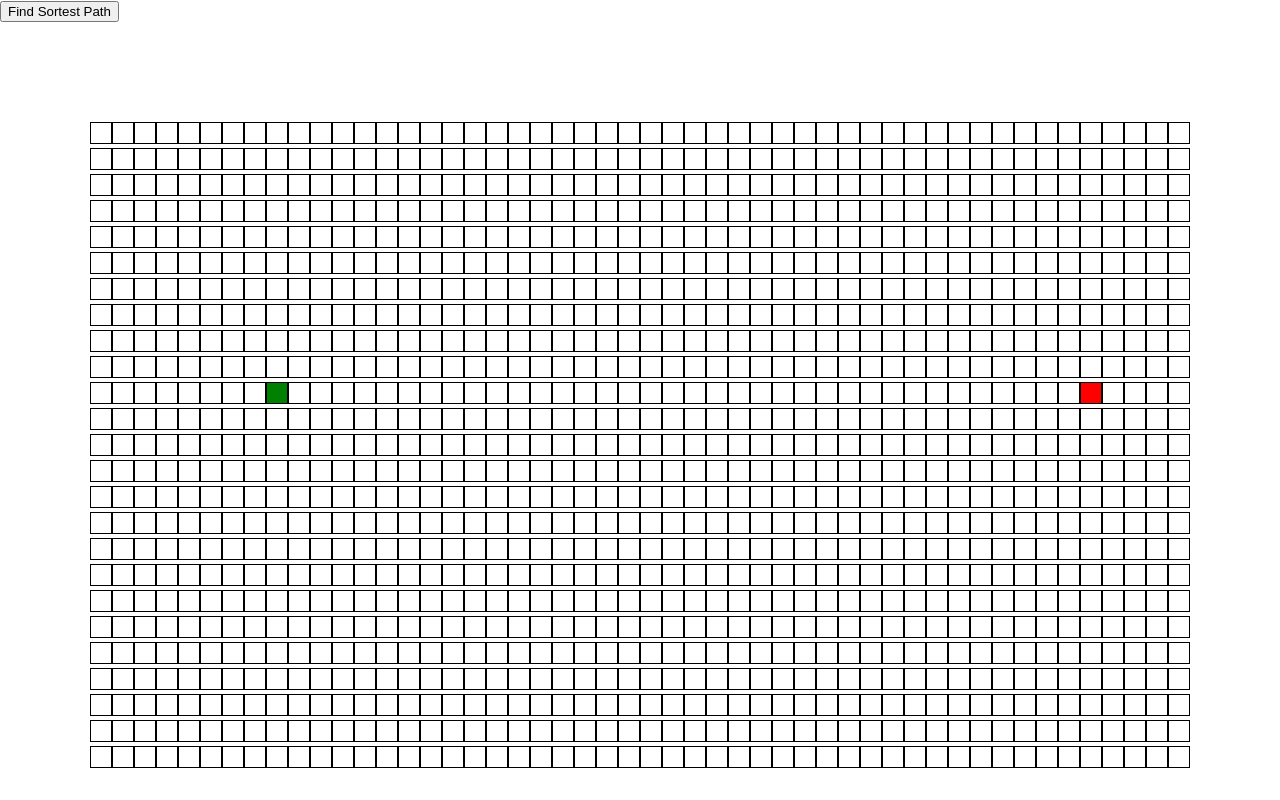
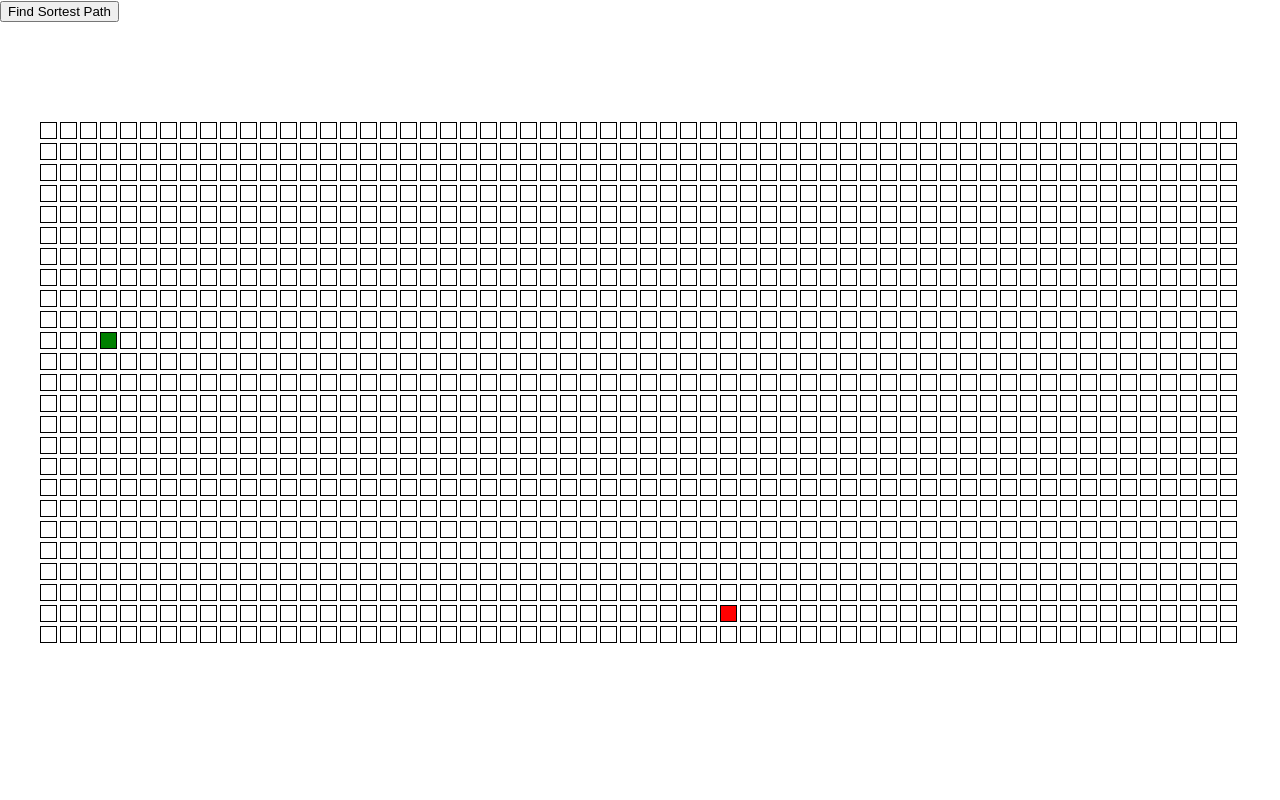
Before and after one commit to andiyuniar/Pathfinding-algoritm, a React (Create React App) app: page / in a window 1280 px wide. Built offline with nearby package versions, Linux system fonts and the light colour scheme.

Commit message:
Bug fixed at algortim

```diff
--- a/src/algorithm/dijkstraAlgoritm.js
+++ b/src/algorithm/dijkstraAlgoritm.js
@@ -11,16 +11,17 @@ export const dijkstra = (grid, startNode, finishNode) => {
         unvisitedNodes.sort((a,b) => a.distance - b.distance);
         //get current node
         let currentNode = unvisitedNodes.shift();
-        console.log(currentNode);
         currentNode.isVisited = true;
 
         // update distance of neighbors node
         let neighborsNode = getNeighborNode(grid, currentNode);
         for(const neighbor of neighborsNode) {
-            neighbor.distance = currentNode.distance + 1;
-            neighbor.previousNode = currentNode;
+            //only evaluate unvisited neighbor
+            if (neighbor.isVisited === false) {
+                neighbor.distance = currentNode.distance + 1;
+                neighbor.previousNode = currentNode;
+            }
         }
-
 
         // mark current node as visited
         currentNode.isVisited = true;
@@ -28,15 +29,22 @@ export const dijkstra = (grid, startNode, finishNode) => {
         //save visited node to array
         visitedNodes.push(currentNode);
 
-        console.log(currentNode);
-
         if (currentNode === finishNode) {
             return visitedNodes;
         }
+    }
+}
 
+export const getShortestRoute = (finishNode) => {
+    const routes = [];
+    let currentNode = finishNode;
+
+    while(currentNode !== null) {
+        currentNode.isRoute = true;
+        routes.unshift(currentNode);
+        currentNode = currentNode.previousNode;
     }
-
-
+    return routes;
 }
 
 const getNeighborNode = (grid, currentNode) => {
@@ -62,7 +70,7 @@ const getNeighborNode = (grid, currentNode) => {
     if (col < grid[0].length - 1) {
         neighborsNode.push(grid[row][col + 1]);
     }
-    neighborsNode.filter(x => !x.isVisited);
+    // neighborsNode.filter(x => !x.isVisited);
     return neighborsNode;
 }
 
--- a/src/visualizer/Board.js
+++ b/src/visualizer/Board.js
@@ -1,14 +1,14 @@
 import React, { Component } from 'react';
 import Node from './Node';
-import { dijkstra } from '../algorithm/dijkstraAlgoritm';
+import { dijkstra, getShortestRoute } from '../algorithm/dijkstraAlgoritm';
 import './Board.css';
 
 const START_ROW = 10;
-const START_COL = 8;
-const FINISH_ROW = 10;
-const FINISH_COL = 45;
-const BOARD_LENGTH = 50;
-const BOARD_HEIGHT = 25
+const START_COL = 3;
+const FINISH_ROW = 23;
+const FINISH_COL = 34;
+const BOARD_LENGTH = 60;
+const BOARD_HEIGHT = 25;
 
 export default class Board extends Component {
     constructor(props) {
@@ -30,7 +30,8 @@ export default class Board extends Component {
                     isFinish: row === FINISH_ROW && col === FINISH_COL,
                     distance: row === START_ROW && col === START_COL ? 0 : Infinity,
                     isVisited: false,
-                    previousNode: null
+                    previousNode: null,
+                    isRoute: false
                 }
                 currentRow.push(currentNode);
             }
@@ -39,18 +40,32 @@ export default class Board extends Component {
         this.setState({ nodes: nodes});
     }
 
-    visualizeDijkstra() {
+    visualizeAlgoritm() {
         const { nodes } = this.state;
         const startNode = nodes[START_ROW][START_COL];
         const finishNode = nodes[FINISH_ROW][FINISH_COL];
 
         const visitedNodes = dijkstra(nodes, startNode, finishNode);
 
+        // visualize searching route
         for(let node of visitedNodes) {
-            nodes[node.row][node.col].isVisited = node.isVisited;
+            setTimeout(() => {
+                nodes[node.row][node.col].isVisited = node.isVisited;
+                this.setState({ nodes });
+            }, 5000);
+
+        }
+
+        //visualize short route
+        // console.log(finishNode)
+        const routes = getShortestRoute(finishNode);
+        for(let node of routes) {
+            nodes[node.row][node.col].isRoute = node.isRoute;
             this.setState({ nodes });
         }
 
+        //console.table(visitedNodes);
+        console.log('Visualize end');
     }
 
     render() {
@@ -58,14 +73,14 @@ export default class Board extends Component {
 
         return (
             <React.Fragment>
-                <button onClick={() => this.visualizeDijkstra()}>Find Sortest Path</button>
+                <button onClick={() => this.visualizeAlgoritm()}>Find Sortest Path</button>
                 <div className='grid'>
                     {
                         nodes.map((row, rowIdx) => {
                             return <div key={rowIdx}>
                                 {
                                     row.map((col, colIdx) => {
-                                        return <Node key={colIdx} isStart={col.isStart} isFinish={col.isFinish} isVisited={col.isVisited}></Node>
+                                        return <Node key={colIdx} isStart={col.isStart} isFinish={col.isFinish} isVisited={col.isVisited} isRoute={col.isRoute}></Node>
                                     })
                                 }
                             </div>
--- a/src/visualizer/Node.js
+++ b/src/visualizer/Node.js
@@ -3,11 +3,12 @@ import './node.css';
 
 
 const Node = (props) => {
-    const { isStart, isFinish, isVisited } = props;
+    const { isStart, isFinish, isVisited, isRoute } = props;
     const otherClass = isStart ? 'startNode' : isFinish ? 'finishNode': isVisited ? 'visitedNode': '';
+    const routeClass = isRoute ? 'routeNode' : ''
 
     return (
-        <div className={`nodeBox ${otherClass}`}>
+        <div className={`nodeBox ${otherClass} ${routeClass}`}>
 
         </div>)
 }
--- a/src/visualizer/node.css
+++ b/src/visualizer/node.css
@@ -1,17 +1,21 @@
 .nodeBox {
-    width:20px;
-    height:20px;
+    width:15px;
+    height:15px;
     display:inline-block;
-    border: 1px solid black
+    border: 1px solid black;
+    margin-right: 3px;
 }
 
 .startNode {
-    background-color: green;
+    background-color: green !important;
 }
 
 .finishNode {
-    background-color: red;
+    background-color: red !important;
 }
 .visitedNode {
     background-color: yellow;
 }
+.routeNode {
+    background-color: blue;
+}
```
Also changed, not shown: 1 other file (tests, documents, lock files or other folders).
